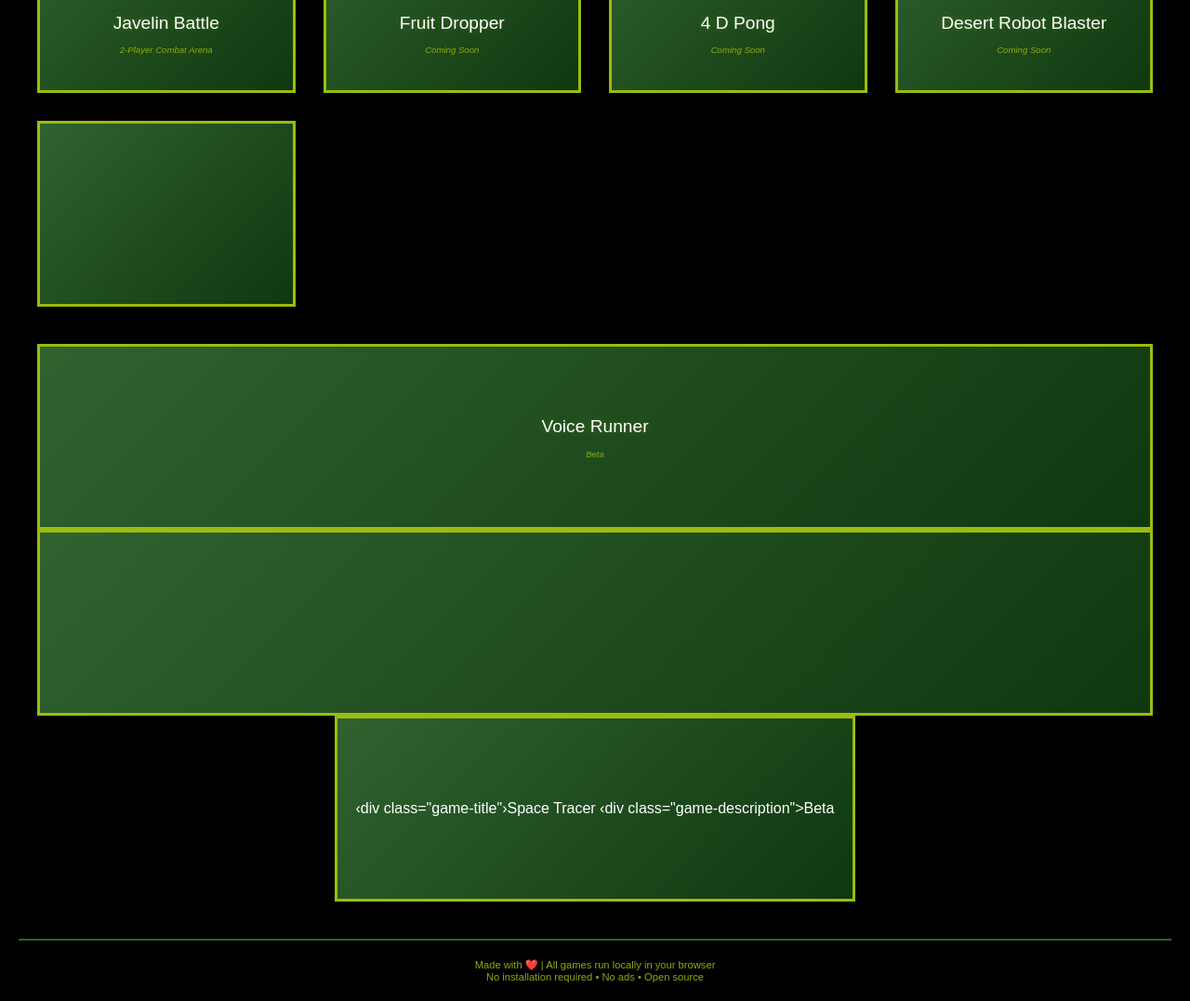
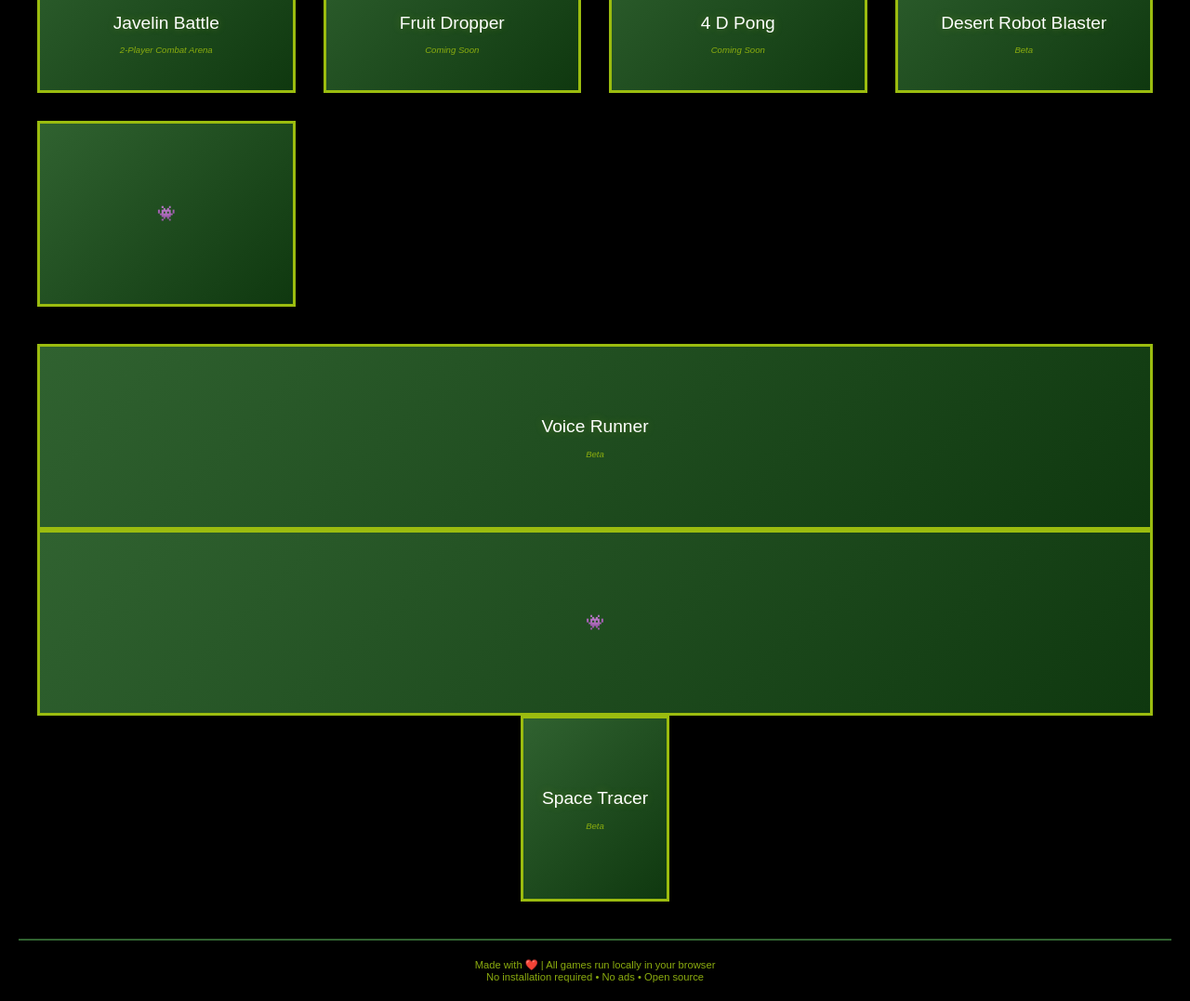
Before and after one commit to ga6000/My-Games, a plain HTML site: page index.html in a window 1280 px wide. Shown: the part 439-1516 px from the top of the page at 93% size. Drawn offline with Linux system fonts and the light colour scheme.

Commit message:
Update index.html

```diff
--- a/index.html
+++ b/index.html
@@ -238,12 +238,12 @@
             <a href="desert-robot-blaster.html" class="game-card">
                 <div class="game-icon">👾</div>
                 <div class="game-title">Desert Robot Blaster</div>
-                <div class="game-description">Coming Soon</div>
+                <div class="game-description">Beta</div>
             </a>
 
             <!-- GAME 5:Voice Runner -->
             <a href="voice-runner.html" class="game-card new"
-                <div class="game-icon"></div>
+                <div class="game-icon">👾</div>
                 <div class="game-title">Voice Runner</div>
                 <div class="game-description">Beta</div>
             </a>
@@ -251,9 +251,9 @@
 
             <!-- GAME 5: Space Tracer -->
             <a href="space-tracer.html" class="game-card new"
-                <div class="game-icon"></div>
-                ‹div class="game-title"›Space Tracer</div>
-                ‹div class="game-description">Beta</div>
+                <div class="game-icon">👾</div>
+                <div class="game-title">Space Tracer</div>
+                <div class="game-description">Beta</div>
             </a>
 
         </div>
```
